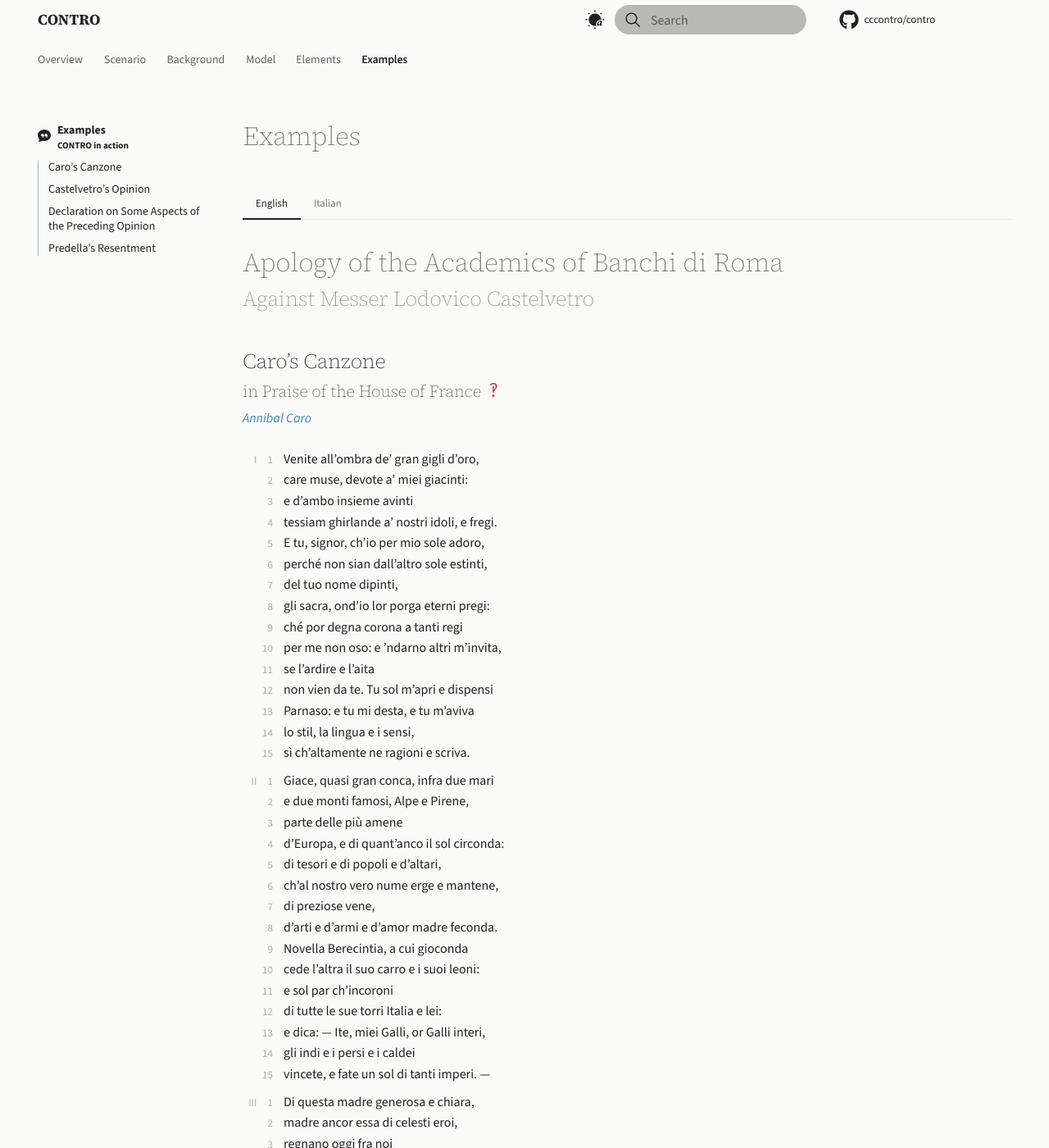
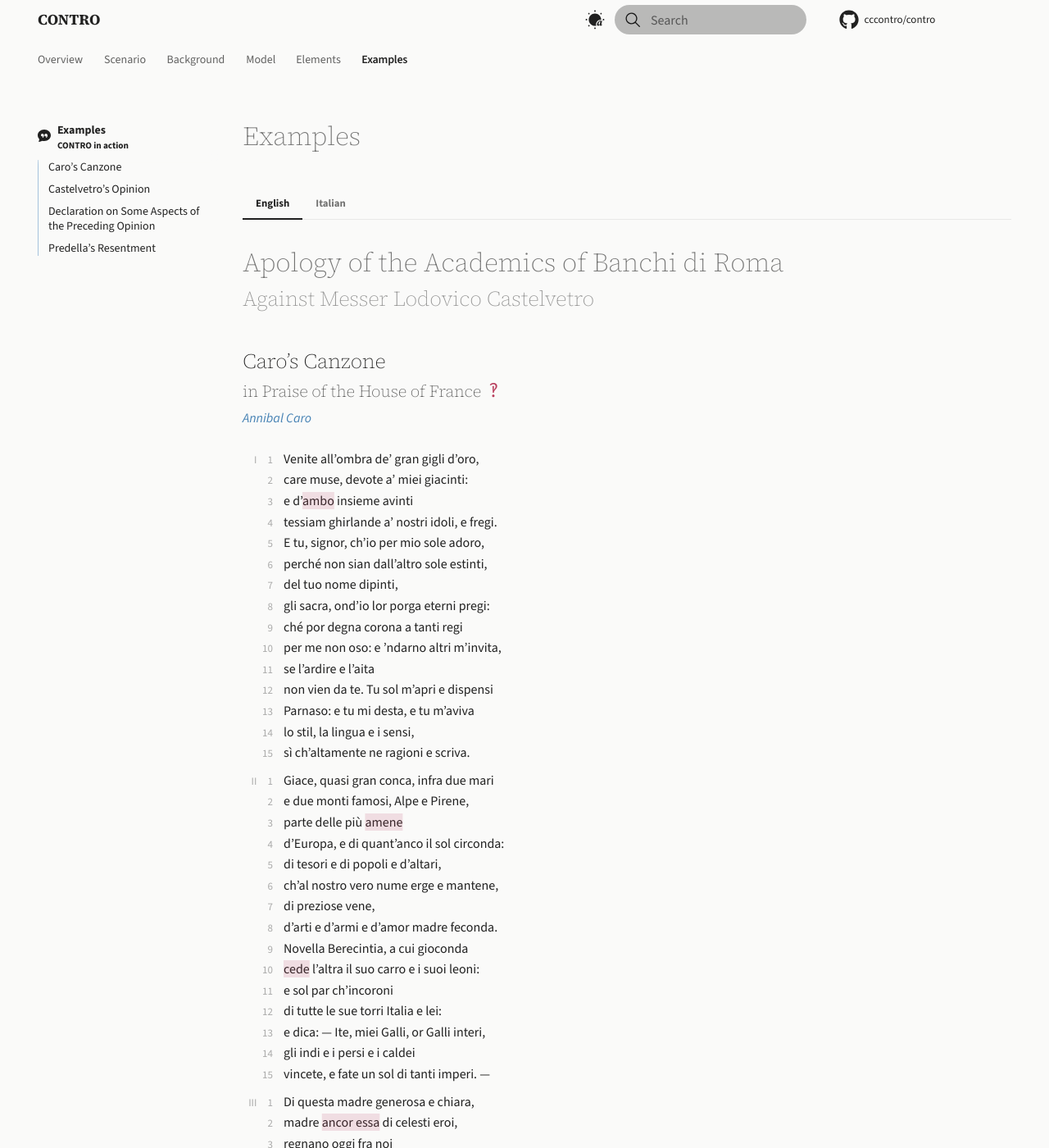
Before and after one commit to cccontro/contro, an MkDocs documentation site: the page built from docs/examples.md, in a window 1280 px wide and 1400 px high. Shown: the whole window at 82% size. Built offline with MkDocs 1.6.1 and Material for MkDocs 9.7.7, drawn with Linux system fonts in a browser that asks for light colours; comment, search, counter and statistics services are not loaded.

Commit message:
Improved color schemes
* Separated colors from the rest of the css
* Rewrote palettes in oklch space
* Lighter and darker shades are pre-processed in scss
* Reactive favicon
* Light purple shade for in-text TEI references in dark mode
* Organized tei.css

```diff
--- a/docs/assets/javascripts/extra.js
+++ b/docs/assets/javascripts/extra.js
@@ -23,7 +23,7 @@ function visibilityChange() {
             // Extract all headings (h2, h3, h4, h5, h6) from the hidden tabbed-block
             const headings = Array.from(block.querySelectorAll("h2, h3, h4, h5, h6"))
                 .map(h => h.firstChild.textContent.trim());
-            console.log(headings)
+
             // Find matching navigation items
             document.querySelectorAll(".md-nav__list .md-nav__item span").forEach(span => {
                 if (headings.includes(span.textContent.trim())) {
--- a/docs/assets/stylesheets/extra.css
+++ b/docs/assets/stylesheets/extra.css
@@ -16,41 +16,6 @@
   }
 }
 
-/* Color schemes */
-[data-md-color-scheme="default"] {
-  --md-primary-fg-color: rgb(148, 181, 204); /* light steel blue */
-  --md-primary-fg-color--light: rgb(203, 226, 240);
-  --md-primary-fg-color--dark: var(--md-default-bg-color);
-  --md-accent-fg-color: rgb(70, 130, 180); /* steel blue */
-  --md-accent-fg-color--transparent: rgba(148, 181, 204, 0.07);
-  --md-typeset-a-color: var(--md-accent-fg-color);
-  --md-secondary-fg-color: rgb(184, 61, 92); /* raspberry */
-  --md-secondary-fg-color--transparent: rgba(184, 61, 92, 0.24);
-  --md-default-bg-color: rgb(250, 250, 249);
-  --md-accent-bg-color: var(--md-default-bg-color);
-  --md-primary-bg-color: rgba(0, 0, 0, 0.87);
-  --md-primary-bg-color--light: rgba(0, 0, 0, 0.54);
-
-  @media screen and (max-width: 59.9844em) {
-    .md-nav__source {
-      background-color: var(--md-primary-fg-color--light)
-    }
-  }
-
-  .md-typeset a:not(.md-button, .headerlink):focus, .md-typeset a:not(.md-button, .headerlink):hover, .md-typeset a:not(.md-button, .headerlink):active, .md-nav__item .md-nav__link--active:hover, .md-nav__item .md-nav__link[href]:hover {
-    color: var(--md-primary-fg-color);
-  }
-
-}
-
-[data-md-color-scheme="slate"] {
-  --md-secondary-fg-color: rgb(148, 0, 116); /* purple */
-  --md-secondary-fg-color-light: rgb(180, 29, 148);
-  --md-secondary-fg-color-light--transparent: rgb(180, 29, 148, 0.21);
-  --md-secondary-fg-color--transparent: rgba(148, 0, 116, 0.21);
-  --md-footer-bg-color--dark: rgba(0, 0, 0, 0.32);
-  --md-primary-fg-color--light: #0074688f;
-}
 
 /* Anchor links */
 .md-typeset :target > .headerlink, .shown > .headerlink {
@@ -59,8 +24,7 @@
 }
 
 .md-typeset .headerlink:focus, .md-typeset .headerlink:active, .md-typeset .headerlink:hover {
-  color: var(--md-secondary-fg-color);
-  opacity: 0.7;
+  color: var(--md-secondary-fg-color--hover);
 }
 
 .headerlink {
@@ -70,7 +34,7 @@
 /* Dynamic span highlight */
 .highlight {
   position: relative;
-  background-image: linear-gradient(to right, transparent 50%, var(--md-primary-fg-color--light) 50%);
+  background-image: linear-gradient(to right, transparent 50%, var(--md-accent-fg-color--transparent) 50%);
   background-origin: 0;
   background-size: 200% 100%;
   background-repeat: repeat-x;
@@ -90,7 +54,7 @@
   }
 }
 
-.md-header__topic, .md-nav__title, h1, h2, h3 {
+.md-header__topic, .md-nav__title:not([for="__toc"]), h1, h2, h3 {
   font-family: "Source Serif 4", serif;
 }
 
@@ -118,6 +82,14 @@
 
 .md-nav__link svg {
   margin-bottom: 0.3rem;
+}
+
+/* Highlight icons in drawer */
+@media screen and (max-width: 76.2344em) {
+  .md-nav--primary .md-nav__item--active svg, .md-nav--primary .md-nav__item--active .md-nav__icon {
+    color: var(--md-accent-fg-color);
+  }
+
 }
 
 /* Navbar transition */
@@ -157,9 +129,8 @@
 }
 
 /* Capitalize title */
-.md-header__topic:first-child, .md-nav__title {
+.md-header__topic:first-child, .md-nav__title:not([for="__toc"]) {
   text-transform: uppercase;
-  display: inline-flex;
 }
 
 /* Search bar customization */
@@ -195,6 +166,7 @@
   border-radius: 2rem !important;
   white-space: nowrap;
   border-width: 1px !important;
+  user-select: none; /* Text inside the button is not selectable */
 }
 
 .md-typeset .md-button:active {
--- /dev/null
+++ b/docs/assets/stylesheets/palette-extra.css
@@ -0,0 +1,32 @@
+[data-md-color-scheme=default] {
+  --md-primary-fg-color: oklch(80.27% 0.05 245.74deg);
+  --md-primary-fg-color--light: oklch(84.216% 0.05 245.74deg / 0.4);
+  --md-primary-fg-color--dark: oklch(67.04% 0.0993 245.74deg);
+  --md-typeset-a-color: oklch(58.8% 0.0993 245.74deg);
+  --md-accent-fg-color: oklch(67.04% 0.0993 245.74deg);
+  --md-accent-fg-color--transparent: oklch(80.27% 0.05 245.74deg / 0.07);
+  --md-secondary-fg-color: oklch(54.3% 0.159 8.98deg);
+  --md-secondary-fg-color--hover: oklch(63.44% 0.159 8.98deg);
+  --md-secondary-fg-color--transparent: oklch(54.3% 0.159 8.98deg / 0.15);
+  --md-default-bg-color: oklch(98.48% 0.0013 106.42deg);
+  --md-accent-bg-color: oklch(98.48% 0.0013 106.42deg);
+  --md-primary-bg-color: oklch(0% 0 none / 0.87);
+  --md-primary-bg-color--light: oklch(0% 0 none / 0.54);
+}
+
+[data-md-color-scheme=slate] {
+  --md-primary-fg-color: oklch(50.03% 0.0872 187.43deg);
+  --md-primary-fg-color--light: oklch(60.024% 0.0872 187.43deg / 0.4);
+  --md-primary-fg-color--dark: oklch(40.8215476448% 0.0714435786 186.473946929deg);
+  --md-typeset-a-color: oklch(71.47% 0.1308 178.71deg);
+  --md-accent-fg-color: oklch(64.9029258742% 0.1198792498 177.5180587362deg);
+  --md-accent-fg-color--transparent: oklch(50.03% 0.0872 187.43deg / 0.13);
+  --md-secondary-fg-color: oklch(34.4204424785% 0.1492937984 340.3702604317deg);
+  --md-secondary-fg-color--hover: oklch(31.7972003432% 0.1376048694 340.877697558deg);
+  --md-secondary-fg-color--light: oklch(73.768% 0.07465 340.37deg);
+  --md-secondary-fg-color--light-hover: oklch(60.652% 0.10451 340.37deg);
+  --md-secondary-fg-color--transparent: oklch(34.4204424785% 0.1492937984 340.3702604317deg / 0.2);
+  --md-footer-bg-color--dark: oklch(0% 0 none / 0.32);
+}
+
+/*# sourceMappingURL=palette-extra.css.map */
--- a/docs/assets/stylesheets/tei.css
+++ b/docs/assets/stylesheets/tei.css
@@ -1,7 +1,11 @@
+/* Translation tabs */
+.tabbed-block {
+  margin-top: 2em;
+}
 
-:not(.note, .syllogism li) > [ana="#disputed-words"] {
-  text-decoration: line-through var(--md-secondary-fg-color-light--transparent) 1.3em;
-  cursor: help;
+/* Notes are rendered inside cards */
+.note div:first-child {
+  margin-top: 0.3rem;
 }
 
 .syllogism {
@@ -17,19 +21,20 @@
   box-shadow: var(--md-shadow-z2);
 }
 
-.md-typeset ul li p {
+/* Argument lists */
+.md-typeset .syllogism ul li p {
   margin: 0;
 }
 
-.md-typeset ul {
+.md-typeset .syllogism ul {
   margin: .625em;
 }
 
-.syllogism li {
+.md-typeset .syllogism ul li {
   list-style-type: "🅟  ";
 }
 
-.syllogism li:last-child:nth-child(n+3) {
+.md-typeset .syllogism ul li:last-child:nth-child(n+3) {
   list-style-type: "🅒  ";
 }
 
@@ -42,80 +47,63 @@
   margin-bottom: 0;
 }
 
-.note div:first-child {
-  margin-top: 0.3rem;
+/* In-text glosses */
+:not(.note) > [ana="#disputed-words"] {
+  text-decoration: line-through var(--md-secondary-fg-color--transparent) 1.3em;
+  cursor: help;
 }
 
-.syllogism li p {
-  display: inline-flex;
+/* In-text references */
+[data-md-color-scheme="default"] .q {
+  --md-typeset-a-color: var(--md-secondary-fg-color);
+  --md-accent-fg-color: var(--md-secondary-fg-color--hover);
 }
 
-.persName {
-  --md-typeset-a-color: rgb(0, 165, 0);
+[data-md-color-scheme="slate"] .q {
+  --md-typeset-a-color: var(--md-secondary-fg-color--light);
+  --md-accent-fg-color: var(--md-secondary-fg-color--light-hover);
 }
 
-.q {
-  --md-typeset-a-color: var(--md-secondary-fg-color-light);
-  --md-accent-fg-color: var(--md-secondary-fg-color-light);
-}
-
-.q:hover {
-  color: var(--md-secondary-fg-color) !important;
-}
-
-.md-typeset dd {
+/* Special layout of TEI titles and lists */
+.md-typeset .tabbed-block dd {
   margin-bottom: 0.5em;
   margin-top: 0;
 }
 
-.container {
-  display: grid;
-  grid-template-columns: 2fr 1fr;
-  gap: 3em;
+.tabbed-block h2 {
+  margin-bottom: 0.2rem;
 }
 
-:has(+ .translation) {
-  display: none;
-}
-
-h2 {
-  margin-bottom: 0.2rem !important;
-}
-
-h2 + p {
-  margin-top: 0 !important;
+.tabbed-block h2 + p {
+  margin-top: 0;
   font-style: italic;
 }
 
-a {
+.tabbed-block a {
   font-weight: 500;
 }
 
-li p a {
-  --md-typeset-a-color: var(--md-typeset-color);
-  font-weight: 400;
-}
-
-ol[type="1"] > li::marker {
+.tabbed-block ol[type="1"] > li::marker {
     content: counter(list-item) "     ";
     font-size: small;
     color: var(--md-default-fg-color--lighter);
 }
 
-ol[type="I"] > li::marker {
+.tabbed-block ol[type="I"] > li::marker {
     content: counter(list-item, upper-roman) " ";
     font-size: small;
     color: var(--md-default-fg-color--lighter);
 }
 
-[dir="ltr"] .md-typeset ol[type="I"] {
+.tabbed-block ol[type="I"] {
   margin-left: 0;
 }
 
-ol[type="1"] > li {
+.tabbed-block ol[type="1"] > li {
   margin-bottom: 0;
 }
 
+/* Related interpretation passages are dynamically highlighted */
 [ana*="#cv"], [ana*="#cr"], [ana="#premise"], [ana="#conclusion"], p:has([href*="#cv"]), p:has([href*="#cr"]) {
   position: relative;
   background-image: linear-gradient(to right, transparent 50%, var(--md-primary-fg-color--light) 50%);
@@ -129,6 +117,10 @@ ol[type="1"] > li {
   text-underline-offset: 5px;
 }
 
+.syllogism li p {
+  display: inline-flex;
+}
+
 a[href*="#cv"], a[href*="#cr"] {
   pointer-events: none;
 }
@@ -136,7 +128,3 @@ a[href*="#cv"], a[href*="#cr"] {
 .shown {
   background-position: -100% 100% !important;
 }
-
-.tabbed-block {
-  margin-top: 2em;
-}
--- a/mkdocs.yml
+++ b/mkdocs.yml
@@ -43,8 +43,8 @@ theme:
     # Dark mode
     - media: "(prefers-color-scheme: dark)"
       scheme: slate
-      primary: teal
-      accent: teal
+      primary: custom
+      accent: custom
       toggle:
         icon: custom/dark-mode
         name: Switch to system preference
@@ -67,7 +67,16 @@ plugins:
         exclude:
           - tei/Apologia-TEI.md
           - tei/Apologia-TEI-it.md
-
+          - examples.md#caros-canzone-in-praise-of-the-house-of-france
+          - examples.md#castelvetros-opinion-on-the-previous-canzone
+          - examples.md#declaration-on-some-aspects-of-the-preceding-opinion
+          - examples.md#i
+          - examples.md#predellas-resentment
+          - examples.md#canzone-del-caro-in-lode-della-casa-di-francia
+          - examples.md#parere-del-castelvetro-sopra-la-canzone-precedente
+          - examples.md#i_1
+          - examples.md#dichiarazione-dalcune-cose-dellantiscritto-parere
+          - examples.md#risentimento-del-predella
 markdown_extensions:
   - attr_list
   - def_list
@@ -98,6 +107,7 @@ markdown_extensions:
 
 extra_css:
   - assets/stylesheets/extra.css
+  - assets/stylesheets/palette-extra.css
   - https://fonts.googleapis.com/css?family=Source+Serif+4:226,300i,400,400i,700,700i&display=fallback
   - https://fonts.googleapis.com/css2?family=Source+Sans+3:ital,wght@0,200..900;1,200..900&display=swap
 
```
Also changed, not shown: docs/assets/stylesheets/palette-extra.scss (added, +60 -0 lines), docs/assets/images/interrobang.svg, 1 other file.
